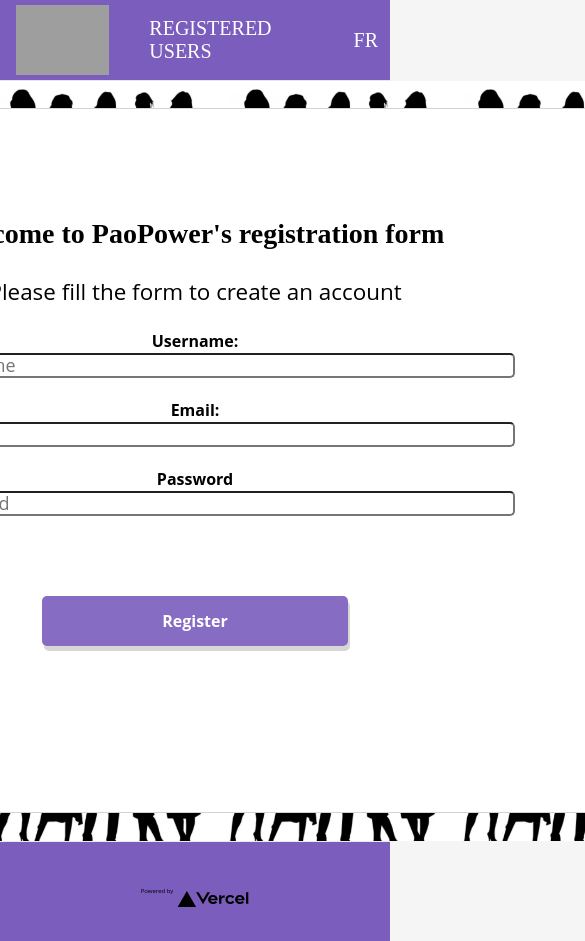
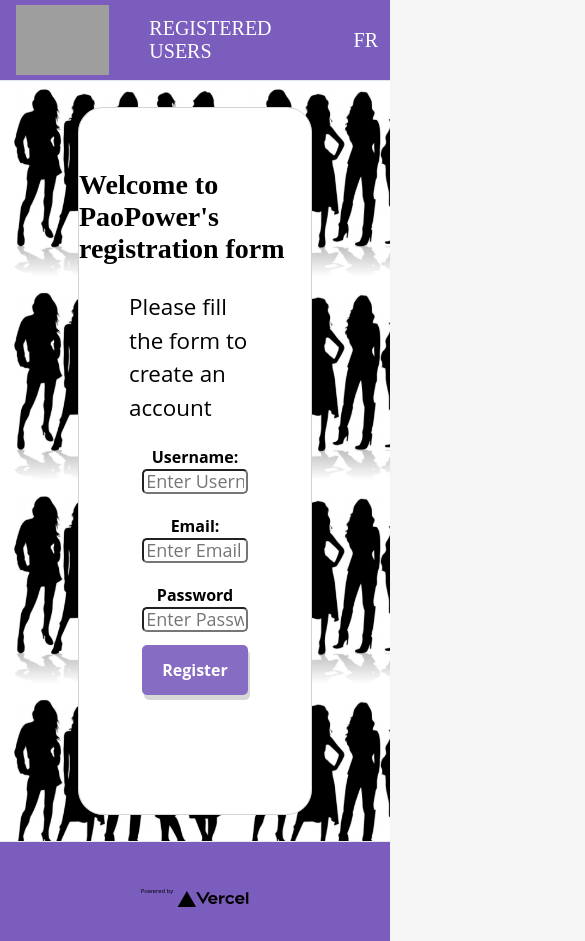
Before and after one commit to arielleon24/PaoPower-TS, a Next.js app: page / in a window 390 px wide. Shown: the top 941 px of the page, 585 px wide, since content can reach past the window. Built offline with nearby package versions, Linux system fonts and the light colour scheme; grey boxes are pictures that could not be loaded.

Commit message:
fixed mobile sizing

```diff
--- a/component/Form.tsx
+++ b/component/Form.tsx
@@ -17,43 +17,50 @@ export default function Form(props:any) {
   const [username, setUsername] = useState('')
   const [inputEmail, setEmail] = useState('')
   const [inputPassword, setPassword] = useState('')
-  // const [userDb, setUserDb] = useState([])
   const [test, setTest] = useState('')
 
   axios.get('/api/users').then(res => {
     console.log("API.GET DATA:", res.data)
-    // setUserDb([res.data])
   })
 
   const idGenerator =()=> {
-    const num1 = Math.floor(Math.random() * 9 + 1)
-    const num2 = Math.floor(Math.random() * 9 + 1)
 
-    return `user${num1}${num2}`
+    return `test`
   }
 
-      const createUser = async () => {
+      const createUser = () => {
         console.log("hello")
         console.log(username, inputEmail, inputPassword)
-        let res = axios.post('/api/users', {
+        // let res = axios.post('/api/users', {
+        //   id:idGenerator(),
+        //   username: username,
+        //   email: inputEmail,
+        //   password: inputPassword
+        // }).then(res => {console.log("res",res)})
+
+        let user = {
           id:idGenerator(),
           username: username,
           email: inputEmail,
           password: inputPassword
-        }).then(res => {console.log("res",res)})
+        }
+
+        return user
 
       }
 
 
   return (
-    <div className={styles.container}>
-
-    <main className={styles.mainForm}>
+    <div className={`${styles.container} ${styles.bg}`}>
+    <main className={`${styles.mainForm} `}>
       <h1 className={styles.titleForm}>
       {eng ? data.eng.welcome : data.fr.welcome}
       </h1>
 
-      <form className={styles.form}>
+      <form onSubmit={((e) => {
+        e.preventDefault
+
+        })} className={styles.form}>
         <div>
           <p className={styles.descriptionForm}>{eng ? data.eng.form : data.fr.form}</p>
 
@@ -99,6 +106,6 @@ export default function Form(props:any) {
         </div>
       </form>
     </main>
-  </div>
+    </div>
   )
 }
--- a/styles/Home.module.css
+++ b/styles/Home.module.css
@@ -1,6 +1,4 @@
 .container {
-  background-image: url('../public/background.png');
-  background-size: 60vw;
   min-height: 90vh;
   /* padding: 0 0.5rem; */
   display: flex;
@@ -10,9 +8,16 @@
   height: 80%;
 }
 
+.bg {
+  background-image: url('../public/background.png');
+  /* background-repeat: no-repeat; */
+  width: 100vw;
+  background-size: 60%;
+}
+
 .form {
+  width: 100%;
   padding: 50px;
-  width: 900px;
 }
 
 .form div {
@@ -76,7 +81,8 @@
   border: lightgrey 1px solid;
   background-color: white;
   border-radius: 25px;
-  flex: 0.8;
+  flex: 0.7;
+  width: 60vw;
   display: flex;
   flex-direction: column;
   justify-content: center;
```
